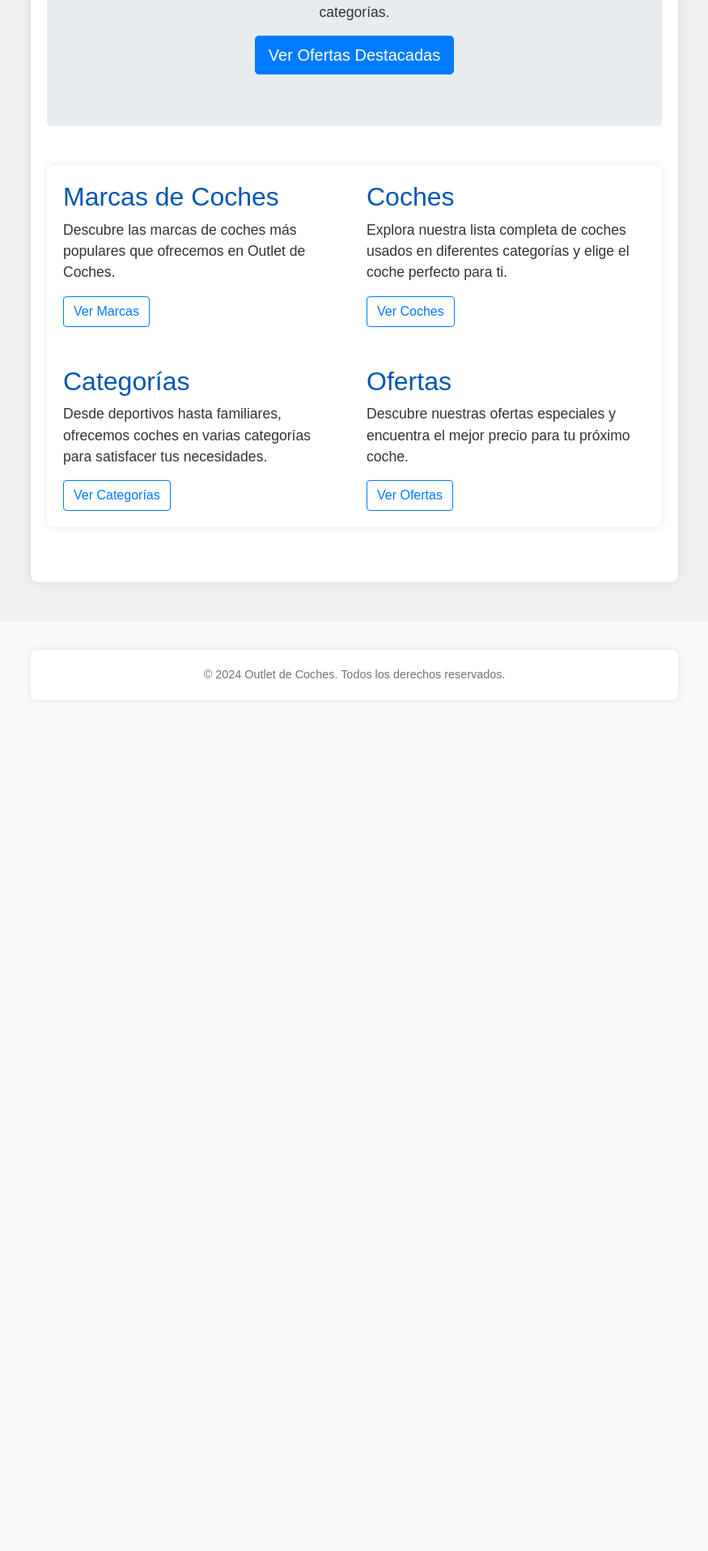
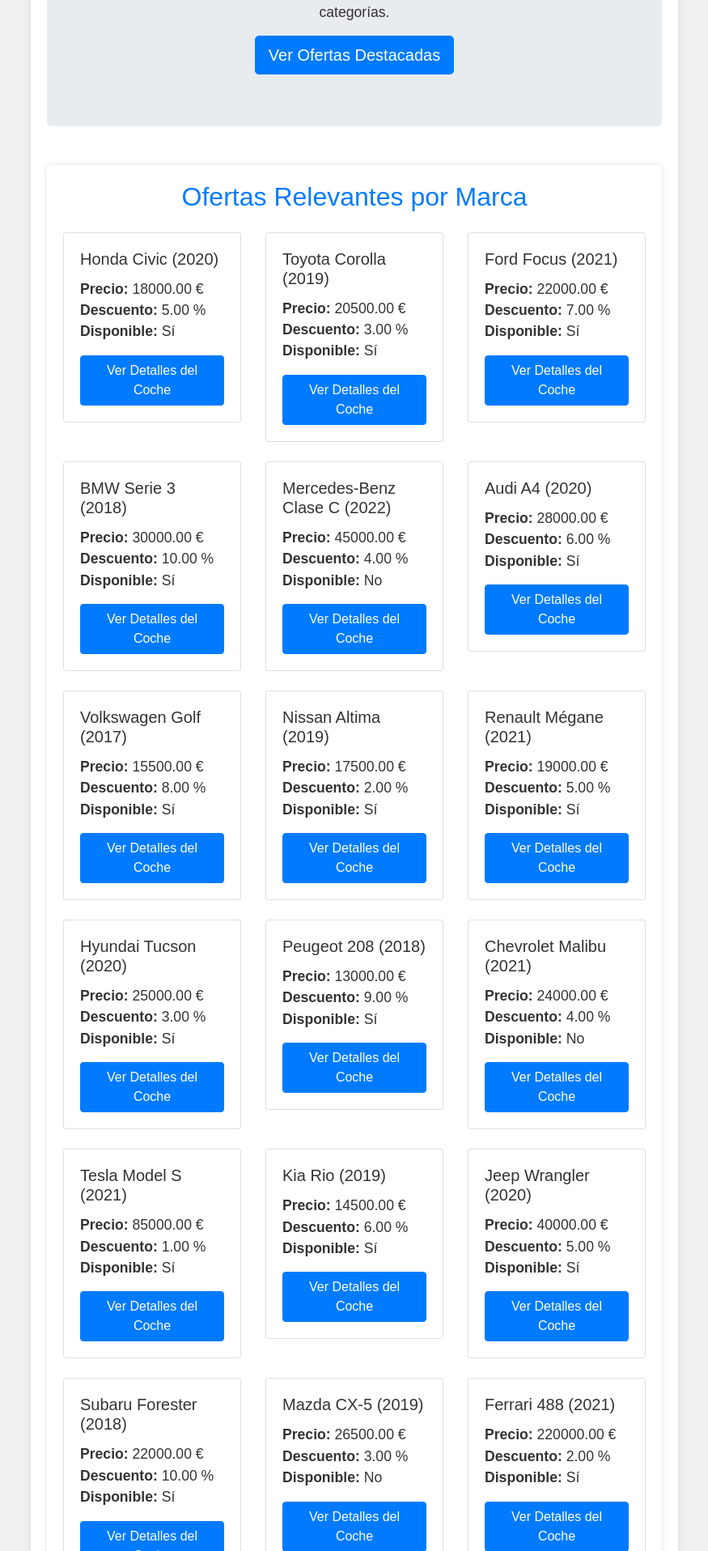
Before and after one commit to ignaciogonlez/Outlet-car-UD, a Django app: page / in a window 1280 px wide. Shown: the part 518-2434 px from the top of the page at 81% size, without its empty margins (202-1077 px from the left). Before the commit the page ends 1356 px from the top, so only its background shows below. Run offline with Django 5.2, Linux system fonts and the light colour scheme; data comes from the database, SQL or seed files in the repository; some libraries are stand-ins or nearby versions.

Commit message:
Correccion relacion 1:n y N:M; Correccion portada poniendo nuevo filtro; Correccion funciones 404

```diff
--- a/appOutletDjango/models.py
+++ b/appOutletDjango/models.py
@@ -9,14 +9,12 @@
     def __str__(self):
         return self.nombre
 
-
 # Categorías de los coches, como Turismo, Familiar, Deportivo, etc.
 class Categoria(models.Model):
     nombre = models.CharField(max_length=100)
 
     def __str__(self):
         return self.nombre
-
 
 # Modelo Coche, que pertenece a una Marca y puede estar en varias Categorías
 class Coche(models.Model):
@@ -26,15 +24,10 @@
     kilometraje = models.IntegerField()  # Kilometraje del coche
     color = models.CharField(max_length=50)  # Color del coche
     combustible = models.CharField(max_length=50)  # Tipo de combustible (ej.: gasolina, diésel, eléctrico)
-    categoria = models.ForeignKey(
-        Categoria,
-        on_delete=models.CASCADE,
-        default=5  # Usa el ID de la categoría existente
-    )
+    categorias = models.ManyToManyField(Categoria, related_name='coches')  # Relación N:M entre Coche y Categoría
 
     def __str__(self):
         return f"{self.marca.nombre} {self.modelo} ({self.anio})"
-
 
 # Oferta del coche con detalles de precios y promociones
 class OfertaCoche(models.Model):
--- a/appOutletDjango/templates/appOutletDjango/index.html
+++ b/appOutletDjango/templates/appOutletDjango/index.html
@@ -12,32 +12,29 @@
         <a class="btn btn-primary btn-lg" href="{% url 'listar_ofertas_destacadas' %}" role="button">Ver Ofertas Destacadas</a>
     </header>
 
-    <!-- Sección de Información General -->
+    <!-- Sección de Ofertas por Marca -->
     <div class="container my-5">
+        <h2 class="text-center text-primary mb-4">Ofertas Relevantes por Marca</h2>
         <div class="row">
-            <div class="col-md-6">
-                <h2>Marcas de Coches</h2>
-                <p>Descubre las marcas de coches más populares que ofrecemos en Outlet de Coches.</p>
-                <a href="{% url 'listar_marcas' %}" class="btn btn-outline-primary">Ver Marcas</a>
-            </div>
-            <div class="col-md-6">
-                <h2>Coches</h2>
-                <p>Explora nuestra lista completa de coches usados en diferentes categorías y elige el coche perfecto para ti.</p>
-                <a href="{% url 'listar_coches' %}" class="btn btn-outline-primary">Ver Coches</a>
-            </div>
-        </div>
-
-        <div class="row mt-5">
-            <div class="col-md-6">
-                <h2>Categorías</h2>
-                <p>Desde deportivos hasta familiares, ofrecemos coches en varias categorías para satisfacer tus necesidades.</p>
-                <a href="{% url 'listar_categorias' %}" class="btn btn-outline-primary">Ver Categorías</a>
-            </div>
-            <div class="col-md-6">
-                <h2>Ofertas</h2>
-                <p>Descubre nuestras ofertas especiales y encuentra el mejor precio para tu próximo coche.</p>
-                <a href="{% url 'listar_ofertasCoche' %}" class="btn btn-outline-primary">Ver Ofertas</a>
-            </div>
+            {% for oferta in ofertas_por_marca %}
+                <div class="col-md-4 mb-4">
+                    <div class="card">
+                        <div class="card-body">
+                            <h5 class="card-title">{{ oferta.coche.marca.nombre }} {{ oferta.coche.modelo }} ({{ oferta.coche.anio }})</h5>
+                            <p class="card-text">
+                                <strong>Precio:</strong> {{ oferta.precio }} €<br>
+                                {% if oferta.descuento %}
+                                    <strong>Descuento:</strong> {{ oferta.descuento }} %<br>
+                                {% endif %}
+                                <strong>Disponible:</strong> {{ oferta.disponible|yesno:"Sí,No" }}
+                            </p>
+                            <a href="{% url 'show_coche' oferta.coche.id %}" class="btn btn-primary">Ver Detalles del Coche</a>
+                        </div>
+                    </div>
+                </div>
+            {% empty %}
+                <p class="text-center">No hay ofertas disponibles en este momento.</p>
+            {% endfor %}
         </div>
     </div>
 {% endblock %}
--- a/appOutletDjango/views.py
+++ b/appOutletDjango/views.py
@@ -1,24 +1,23 @@
-from django.shortcuts import render
+from django.shortcuts import render, get_object_or_404
 from django.http import HttpResponse
 from .models import Categoria, Marca, Coche, OfertaCoche
-from django.shortcuts import get_object_or_404
 
+# Vista para la página principal
+def index(request):
+    # Filtra una oferta por cada marca, elige la oferta más barata o la más destacada, por ejemplo.
+    ofertas_por_marca = []
+    marcas = Marca.objects.all()
+    for marca in marcas:
+        oferta = OfertaCoche.objects.filter(coche__marca=marca).order_by('precio').first()  # Oferta más barata
+        if oferta:
+            ofertas_por_marca.append(oferta)
 
-from django.http import HttpResponse
-from .models import Marca
-
-def index(request):
-    # Obtener la primera marca (o la marca con id=1)
-    try:
-        marca = Marca.objects.get(pk=1)  # O ajusta la lógica según tus necesidades
-        enlace = f'<a href="/marcas/{marca.id}/">marcas</a>'
-    except Marca.DoesNotExist:
-        enlace = 'marcas (no disponible)'
     context = {
-        'enlace': enlace,
+        'ofertas_por_marca': ofertas_por_marca
     }
     return render(request, 'appOutletDjango/index.html', context)
 
+# Vista para listar las marcas
 def listar_marcas(request):
     # Obtener todas las marcas
     marcas = Marca.objects.all().order_by('nombre')
@@ -26,19 +25,21 @@
     # Renderizar el contenido con el contexto
     return render(request, 'appOutletDjango/listar_marcas.html', {'marcas': marcas})
 
+# Vista para listar las ofertas de coches
 def listar_ofertasCoche(request):
-    # Obtener todas las marcas
+    # Obtener todas las ofertas de coches
     ofertasCoche = OfertaCoche.objects.all()
     context = {
         'ofertasCoche': ofertasCoche
     }
     return render(request, 'appOutletDjango/listar_ofertas.html', context)
 
+# Vista para listar los coches
+def listar_coches(request):
+    # Obtener todos los coches, junto con sus categorías (prefetch_related evita consultas adicionales para categorías)
+    coches = Coche.objects.prefetch_related('categorias').all().order_by('modelo')
 
-def listar_coches(request):
-    # Obtener todas las marcas
-    coches = Coche.objects.prefetch_related('categoria').all().order_by('modelo')
-     # Generar el contexto con los coches
+    # Generar el contexto con los coches
     contexto = {
         'coches': coches,
     }
@@ -46,53 +47,49 @@
     # Renderizar la plantilla con los coches ordenados
     return render(request, 'appOutletDjango/listar_coches.html', contexto)
 
-
+# Vista para listar categorías
 def listar_categorias(request):
-    # Obtener todas las marcas
+    # Obtener todas las categorías
     categorias = Categoria.objects.all()
-
-    # Generar el contenido dinámico con un for
-    contenido = "<h1>Lista de Categorias</h1><ul>"
     context = {'categorias': categorias}
     return render(request, 'appOutletDjango/listar_categorias.html', context)
 
-#devuelve el listado de categorias
-def index_categorias(request):
-	categorias = Categoria.objects.order_by('nombre')
-	output = ', '.join([d.nombre for d in categorias])
-	return HttpResponse(output)
-
-# Muestra los detalles de una categoría y todos los coches asociados
+# Vista para mostrar los detalles de una categoría y todos los coches asociados
 def show_categoria(request, categoria_id):
+    # Obtener la categoría o devolver un 404 si no existe
     categoria = get_object_or_404(Categoria, pk=categoria_id)
-    coches = Coche.objects.filter(categoria=categoria)
+    # Obtener todos los coches asociados a la categoría
+    coches = Coche.objects.filter(categorias=categoria)
 
     context = {
         'categoria': categoria,
-        'coches': coches
+        'coches': coches,
     }
     return render(request, 'appOutletDjango/listar_coches_categoria.html', context)
 
-#devuelve los coches de una categorias
-def index_coches(request, categoria_id):
-	categorias = Categoria.objects.get(pk=categoria_id)
-	output = ', '.join([e.nombre for e in categoria.coche_set.all()])
-	return HttpResponse(output)
+# Vista para mostrar los detalles de un coche
+def show_coche(request, coche_id):
+    # Obtener el coche o devolver un 404 si no existe
+    coche = get_object_or_404(Coche, pk=coche_id)
+    categorias = coche.categorias.all()  # Obtenemos todas las categorías del coche
 
-#devuelve los detalles de un coche
-def show_coche(request, coche_id):
-    coche = get_object_or_404(Coche, pk=coche_id)
-    context = {'coche': coche}
+    context = {
+        'coche': coche,
+        'categorias': categorias,
+    }
     return render(request, 'appOutletDjango/detalles_coche.html', context)
 
+# Vista para mostrar los detalles de una oferta de coche
+def show_ofertaCoche(request, ofertaCoche_id):
+    # Usar get_object_or_404 para asegurar la existencia de la oferta de coche
+    ofertaCoche = get_object_or_404(OfertaCoche, pk=ofertaCoche_id)
 
-def show_ofertaCoche(request, ofertaCoche_id):
-	ofertaCoche = OfertaCoche.objects.get(pk=ofertaCoche_id)
-	return HttpResponse(f"Detalles de la oferta de coche: {ofertaCoche.coche}, {ofertaCoche.precio}, {ofertaCoche.descuento}, {ofertaCoche.disponible}, {ofertaCoche.destacada}")
+    context = {
+        'ofertaCoche': ofertaCoche,
+    }
+    return render(request, 'appOutletDjango/detalles_oferta.html', context)
 
-
-
-#devuelve los detalles de una marca
+# Vista para mostrar los detalles de una marca y los coches asociados
 def show_marca(request, marca_id):
     # Obtener la marca o devolver un 404 si no existe
     marca = get_object_or_404(Marca, pk=marca_id)
@@ -106,7 +103,7 @@
     # Renderizar la plantilla de detalles de la marca
     return render(request, 'appOutletDjango/detalles_marca.html', context)
 
-#devuelve las ofertas destacadas
+# Vista para listar ofertas destacadas
 def listar_ofertas_destacadas(request):
     # Filtra solo las ofertas donde 'destacada' es True
     ofertas_destacadas = OfertaCoche.objects.filter(destacada=True)
```
Also changed, not shown: appOutletDjango/templates/appOutletDjango/detalles_coche.html (+6 -1 lines), appOutletDjango/templates/appOutletDjango/listar_coches.html (+8 -0 lines), appOutletDjango/migrations/0003_remove_coche_categoria_coche_categorias.py (added), db.sqlite3.
